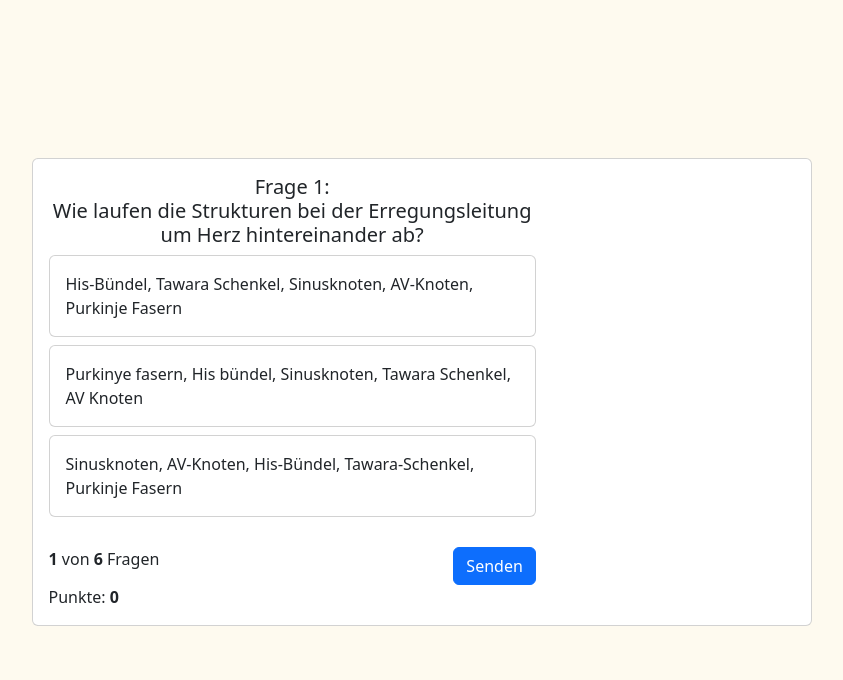
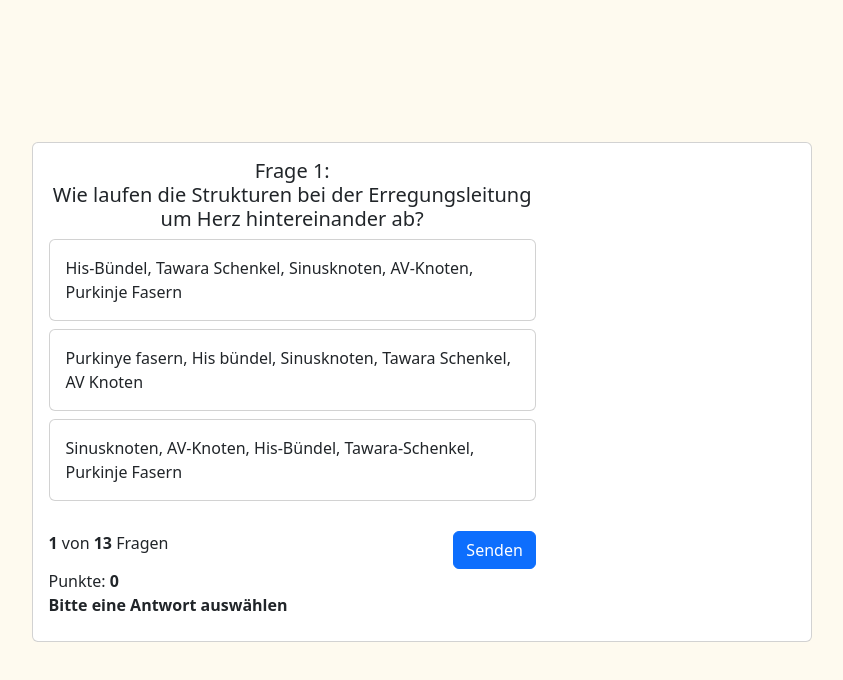
Before and after one commit to marcel-schliwka/quiz_app, a website: page index.html in a window 1280 px wide. Both pictures are taken after a click on the button "Senden". Shown: the whole page, without its empty margins (218-1061 px from the left). Drawn offline with nearby package versions, Linux system fonts and the light colour scheme.

Commit message:
added new questions

```diff
--- a/app.js
+++ b/app.js
@@ -61,6 +61,72 @@ const questions = [
     },
     right_answer: "200 Milliarden",
   },
+  {
+    question: "Wie viele Rippenpaare hat ein Mensch?",
+    answers: {
+      1: "8",
+      2: "12",
+      3: "16",
+      4: "7",
+    },
+    right_answer: "12",
+  },
+  {
+    question: "Was zeichnet einen Menschen mit Polyaktilie aus?",
+    answers: {
+      1: "Er ist stumm.",
+      2: "Er hat mehr als 10 Finger.",
+      3: "Er hat nur eine Niere.",
+    },
+    right_answer: "Er hat mehr als 10 Finger.",
+  },
+  {
+    question: "Wie viele Blutgruppen gibt es bei einem Menschen?",
+    answers: {
+      1: "3",
+      2: "5",
+      3: "4",
+    },
+    right_answer: "4",
+  },
+  {
+    question: "Wer hat die Anatomie erfunden?",
+    answers: {
+      1: "Andreas Vesalius",
+      2: "Johan Wolfgang von Goethe",
+      3: "Es war keine einzelne Person, sondern eine Gruppe an Wissenschaftlern.",
+      4: "Monika Krohwinkel",
+    },
+    right_answer: "Andreas Vesalius",
+  },
+  {
+    question: "Was ist das wichtigste Organ des menschlichen Körpers?",
+    answers: {
+      1: "das Gehirn",
+      2: "das Herz",
+      3: "die Leber",
+    },
+    right_answer: "das Gehirn",
+  },
+  {
+    question: "Wie groß ist die Oberfläche der Lunge?",
+    answers: {
+      1: "20-30qm",
+      2: "100-140qm",
+      3: "200qm",
+    },
+    right_answer: "100-140qm",
+  },
+  {
+    question: "Wie oft schlägt das Herz am Tag?",
+    answers: {
+      1: "20.000x",
+      2: "200.000x",
+      3: "100.000x",
+      4: "24.000x",
+    },
+    right_answer: "100.000x",
+  },
 ];
 
 // Global Variable
@@ -111,11 +177,19 @@ function loadQuestion(index) {
                 </div>
     `;
   }
+
   //   document.getElementById("answer_1").innerText = questions[index]["answer_1"];
   //   document.getElementById("answer_2").innerText = questions[index]["answer_2"];
   //   document.getElementById("answer_3").innerText = questions[index]["answer_3"];
   //   document.getElementById("answer_4").innerText = questions[index]["answer_4"];
   currentQuestionNumber.innerText = index + 1;
+  showBox();
+}
+function showBox() {
+  let cardBox = document.getElementById("card-box");
+  if (cardBox.classList.contains("d-none")) {
+    cardBox.classList.remove("d-none");
+  }
 }
 
 function checkIfSelected() {
@@ -139,6 +213,10 @@ function delay(time) {
 function submitQuestion() {
   let currentQuestion = currentQuestionNumber.innerText - 1;
   let selectedAnswer = document.querySelector(".answer-selected");
+  if (!selectedAnswer) {
+    document.getElementById("empty_answer").classList.remove("d-none");
+    return 0;
+  }
   if (checkAnswer() == "right_answer") {
     score++;
     scoreBoard.innerText = score;
@@ -167,6 +245,7 @@ function checkAnswer() {
 }
 
 function answer(answerClicked) {
+  document.getElementById("empty_answer").classList.add("d-none");
   if (document.querySelector(".answer-selected")) {
     if (
       document
--- a/index.html
+++ b/index.html
@@ -15,7 +15,7 @@
   </head>
   <body onload="load()">
       <div class="card-wrapper">
-        <div class="card mb-3 card-size">
+        <div class="card mb-3 card-size d-none" id="card-box">
           <div class="row g-0">
             <div class="col-md-8">
               <div class="card-body">
@@ -30,6 +30,7 @@
 
                 </div>
                 <div>Punkte: <b id="score">0</b></div>
+                <div id="empty_answer" class="d-none"><b>Bitte eine Antwort auswählen</b></div>
 
 
                 </div>
--- a/style.css
+++ b/style.css
@@ -37,8 +37,9 @@ body {
 }
 
 .card-size {
-  min-width: 200px !important;
+  min-width: 500px !important;
   max-width: 1000px !important;
+  min-height: 500px !important;
 }
 
 .answer:hover {
```
